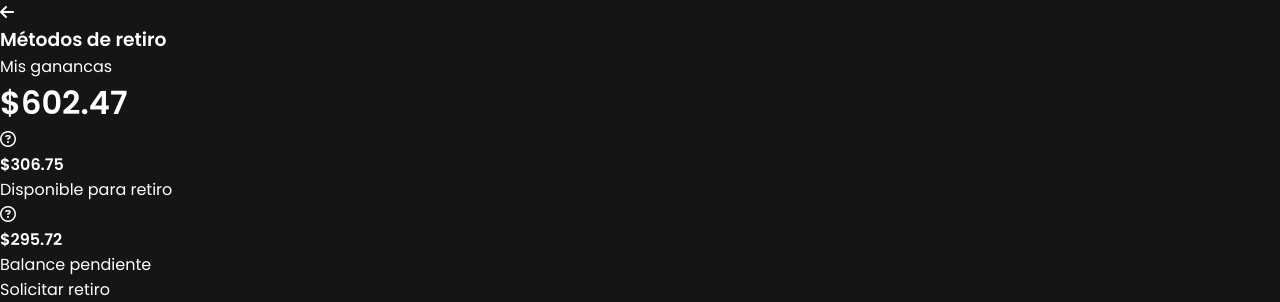
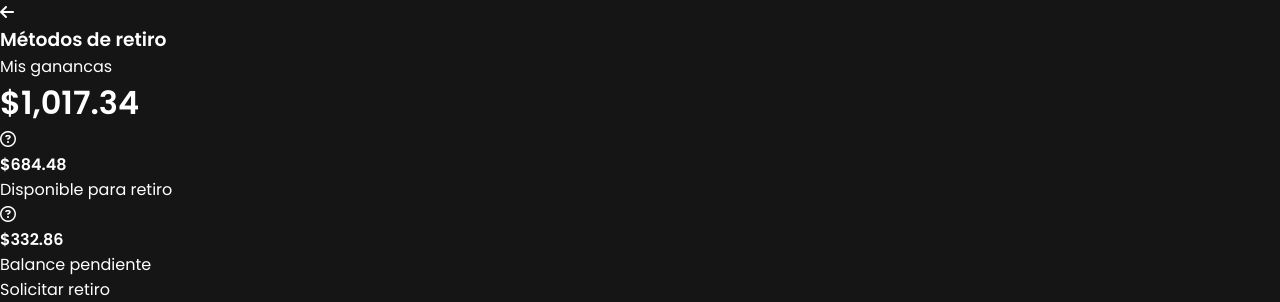
Before and after one commit to Lexsor00/test, a plain HTML site: page index.html in a window 1280 px wide. Shown: the top 302 px of the page. Drawn offline with Linux system fonts and the light colour scheme.

Commit message:
Update index.html

```diff
--- a/index.html
+++ b/index.html
@@ -30,17 +30,17 @@
     <div class="ganancias">
         <div class="ganancias__total">
             <p>Mis ganancas</p>
-            <h1>$602.47</h1>
+            <h1>$1,017.34</h1>
         </div>
         <div class="ganancias__content">
             <div class="ganancias__item">
                 <i class="fa-regular fa-circle-question"></i>
-                <h4>$306.75</h4>
+                <h4>$684.48</h4>
                 <p>Disponible para retiro</p>
             </div>
             <div class="ganancias__item">
                 <i class="fa-regular fa-circle-question"></i>
-                <h4>$295.72</h4>
+                <h4>$332.86</h4>
                 <p>Balance pendiente</p>
             </div>
         </div>
```
